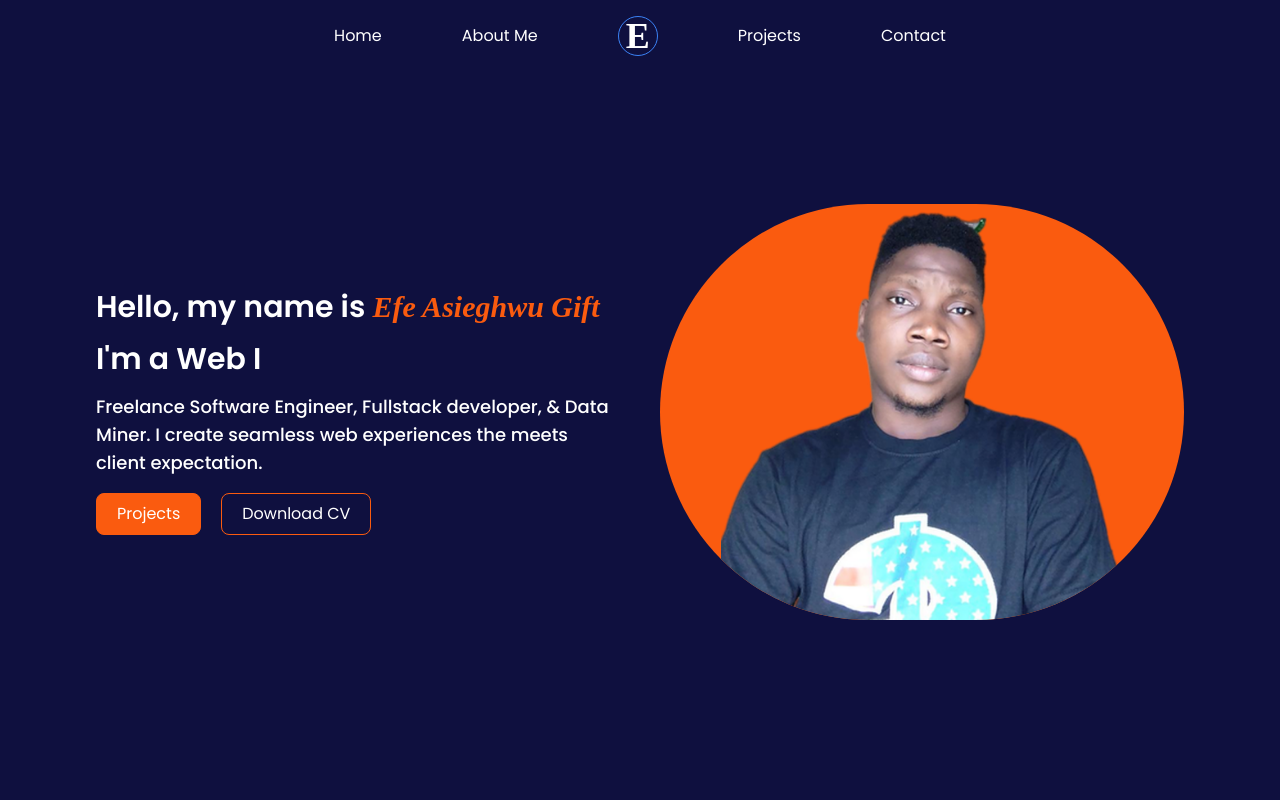
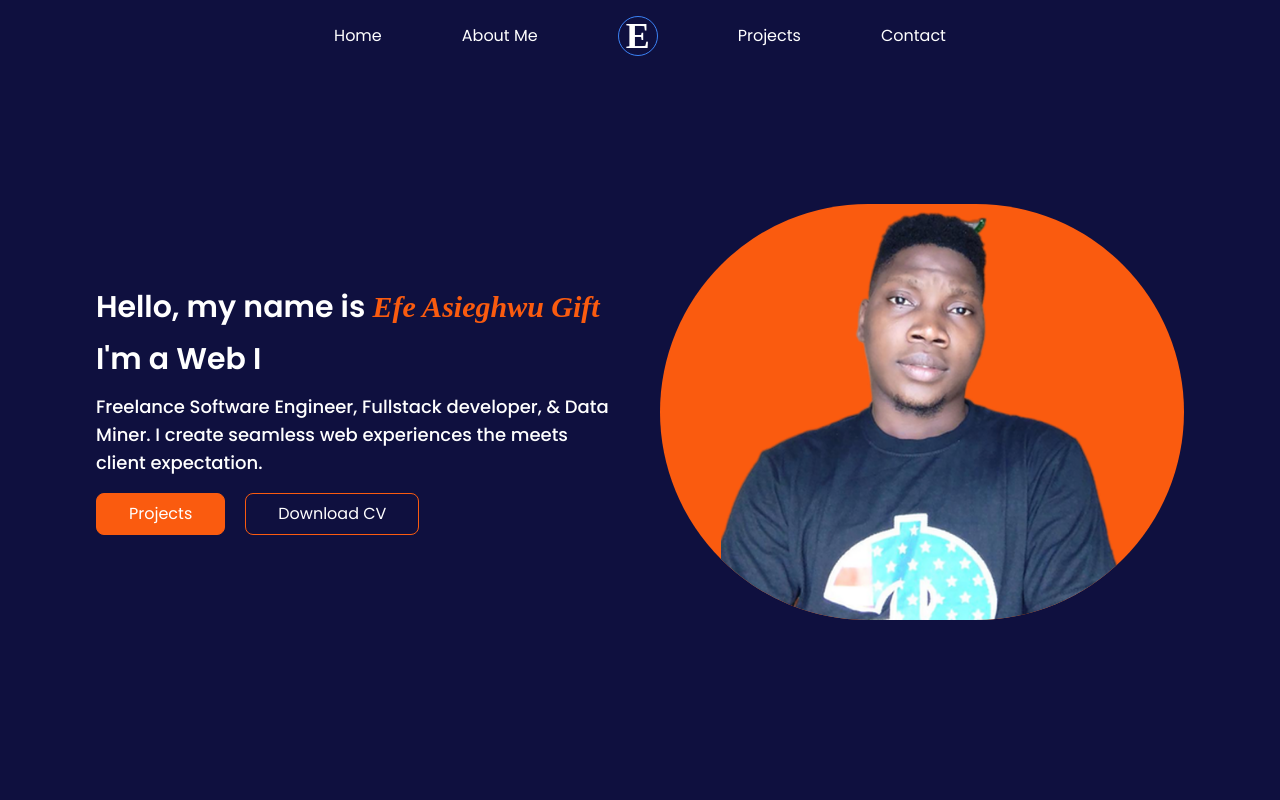
Before and after one commit to gift56/Portifolio2.0, a Next.js app: page / in a window 1280 px wide. Shown: the top 800 px of the page. Built offline with nearby package versions, Linux system fonts and the light colour scheme; a web font is replaced by a local one.

Commit message:
adding some animation

```diff
--- a/components/Hero/Hero.tsx
+++ b/components/Hero/Hero.tsx
@@ -37,7 +37,7 @@ const Hero = () => {
                 to="projects"
                 spy={true}
                 smooth={true}
-                className="text-base font-normal text-white cursor-pointer hover:bg-transparent border-secondary border flex items-center justify-center gap-3 w-fit bg-secondary py-2 px-5 rounded-lg transition-all duration-300"
+                className="text-base font-normal text-white cursor-pointer hover:bg-transparent border-secondary border flex items-center justify-center gap-3 w-fit bg-secondary py-2 px-5 md:px-8 rounded-lg transition-all duration-300"
               >
                 Projects
               </ScrollLink>
@@ -46,7 +46,7 @@ const Hero = () => {
                 download
                 target="_blank"
                 rel="noreferrer noopener"
-                className="text-base font-normal text-white cursor-pointer hover:bg-secondary border-secondary border flex items-center justify-center gap-3 w-fit bg-transparent py-2 px-5 rounded-lg transition-all duration-300"
+                className="text-base font-normal text-white cursor-pointer hover:bg-secondary border-secondary border flex items-center justify-center gap-3 w-fit bg-transparent py-2 px-5 md:px-8 rounded-lg transition-all duration-300"
               >
                 Download CV
               </Link>
```
